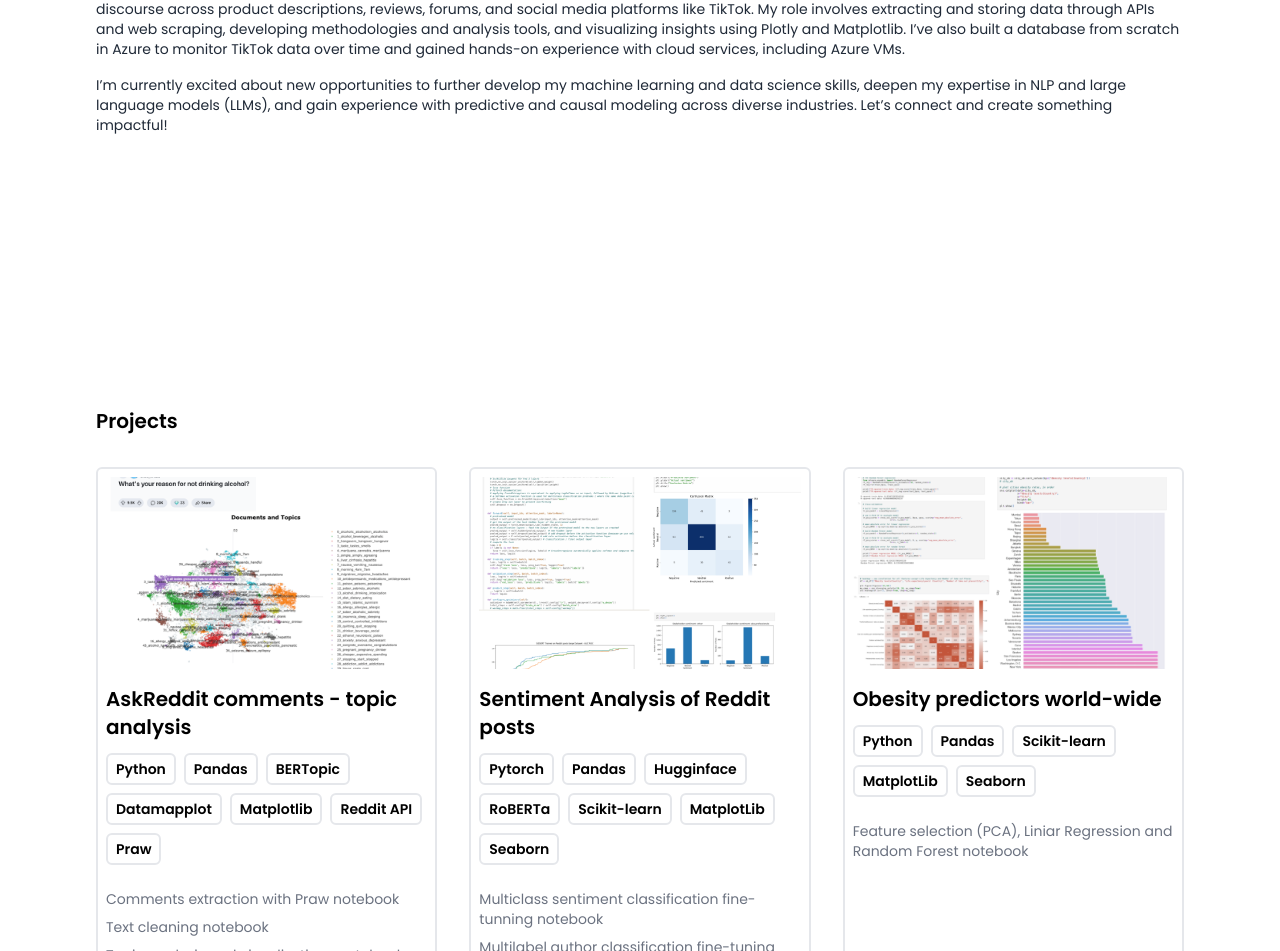
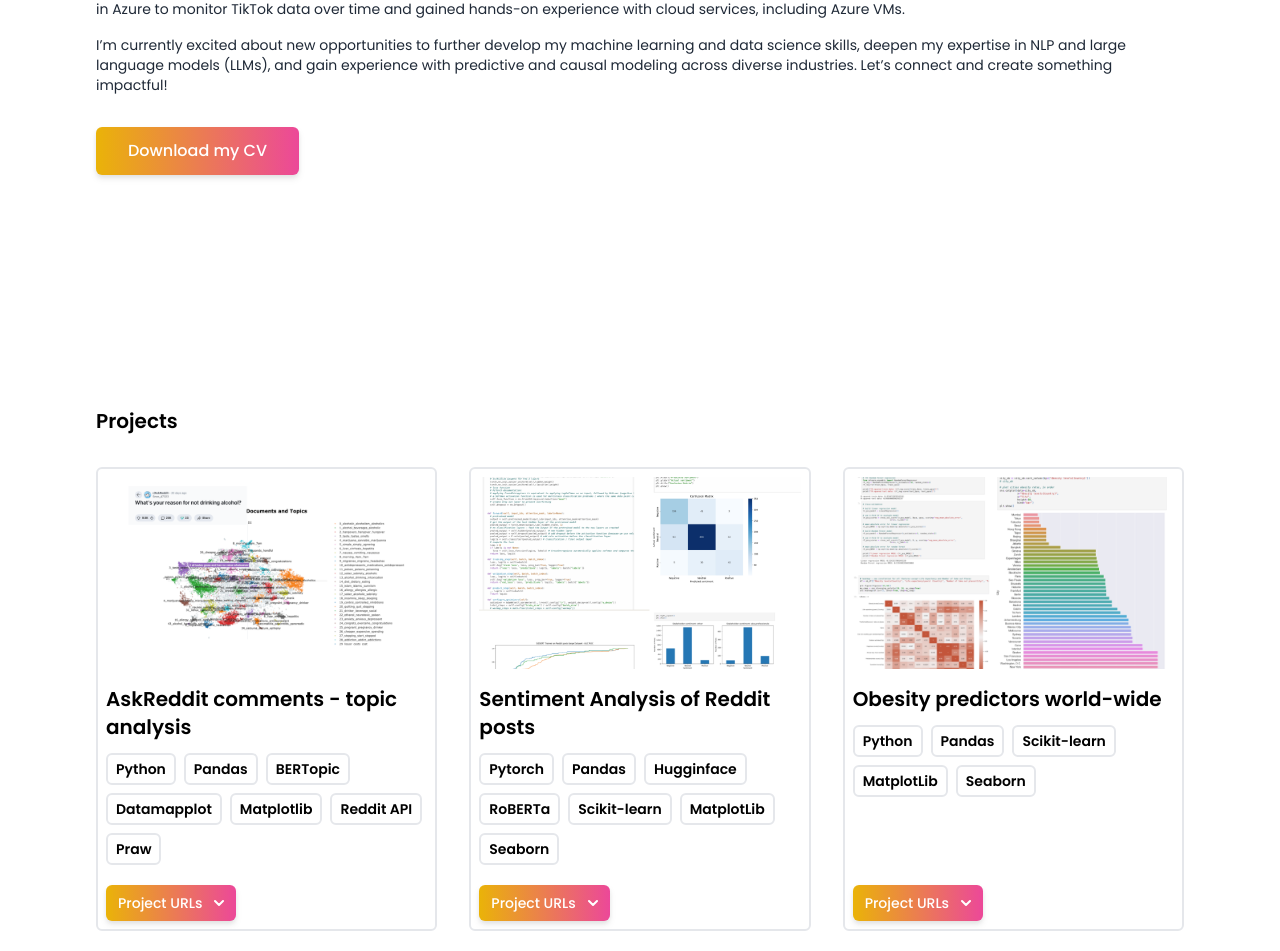
Before and after one commit to andrea-mar/ds-portfolio, a React (Vite) app: page / in a window 1280 px wide. Shown: the part 1281-2232 px from the top of the page. Built offline with nearby package versions, Linux system fonts and the light colour scheme.

Commit message:
modified portfolio item links

```diff
--- a/src/components/About.jsx
+++ b/src/components/About.jsx
@@ -11,8 +11,16 @@ function About(){
                 <p>I began my career in psychology and behavior analysis, spending 15 years working in behavioral therapy with children with special needs. Along the way, I discovered a passion for programming and problem-solving, which inspired me to transition into computing, data science, and artificial intelligence. Five years ago, I began teaching myself C and Python, diving into web development, game creation, and AI. My love for learning also led me to teach coding to the children I worked with, starting an afterschool club in 2021 where I taught students—from both special educational needs (SEN) and mainstream backgrounds—how to code their own games using Scratch, Python (Turtle, Pygame), and more.</p>
                 <p>In January 2024, I earned my MSc in Data Science from Birkbeck College with distinction. My thesis focused on fine-tuning BERT-based models for three-class sentiment analysis of Reddit posts discussing behavior therapy. I also built classification models to identify key stakeholders (parents, therapists, SEN professionals, general public), combining my passion for NLP and my desire to understand the online discourse surrounding my previous work. This project was a fascinating deep dive into how language models have evolved, from simple bag-of-words approaches to the sophisticated capabilities of modern generative AI.</p>
                 <p>Since then, I’ve been working as a Junior Data Scientist at Freemavens, where I’ve continued developing my expertise in NLP. I’ve worked on analyzing online discourse across product descriptions, reviews, forums, and social media platforms like TikTok. My role involves extracting and storing data through APIs and web scraping, developing methodologies and analysis tools, and visualizing insights using Plotly and Matplotlib. I’ve also built a database from scratch in Azure to monitor TikTok data over time and gained hands-on experience with cloud services, including Azure VMs.</p>
-                <p>I’m currently excited about new opportunities to further develop my machine learning and data science skills, deepen my expertise in NLP and large language models (LLMs), and gain experience with predictive and causal modeling across diverse industries. Let’s connect and create something impactful!</p>
+                <p className="pb-4">I’m currently excited about new opportunities to further develop my machine learning and data science skills, deepen my expertise in NLP and large language models (LLMs), and gain experience with predictive and causal modeling across diverse industries. Let’s connect and create something impactful!</p>
+                <a
+                    href="https://drive.google.com/file/d/1GLYMWgTv2ldY3FABZNTSys_k5ac_JhJ4/view?usp=sharing"
+                    target="_blank"
+                    className="text-center inline-block px-8 py-3 w-max text-base font-medium rounded-md text-white bg-gradient-to-r from-yellow-500 to-pink-500 drop-shadow-md active:drop-shadow-none"
+                >
+                    Download my CV
+                </a>
             </div>
+
         </div>
     )
 }
--- a/src/components/Portfolio.jsx
+++ b/src/components/Portfolio.jsx
@@ -1,29 +1,25 @@
 import React from "react";
 import portfolio from "../data/portfolio";
-import PortfolioItem from './PortfolioItem';
+import PortfolioItem from "./PortfolioItem";
 
-
-
-function Portfolio(){
-    return(
+function Portfolio() {
+    return (
         <div id="portfolio" className="flex flex-col min-h-screen p-20 mx-4">
             <p className="text-xl font-semibold mb-8 mt-2 text-left">Projects</p>
 
             <div className="grid grid-cols-1 md:grid-cols-2 lg:grid-cols-3 gap-8">
-                {portfolio.map(project =>
-                (
+                {portfolio.map((project, index) => (
                     <PortfolioItem
+                        key={index} // Add a unique key for each item
                         imgUrl={project.imgUrl}
                         title={project.title}
                         stack={project.stack}
                         links={project.links}
                     />
-
                 ))}
-
             </div>
         </div>
-    )
+    );
 }
 
 export default Portfolio;
--- a/src/components/PortfolioItem.jsx
+++ b/src/components/PortfolioItem.jsx
@@ -1,29 +1,107 @@
-import React from "react";
+import React, { useState, useRef, useEffect } from "react";
 
-function PortfolioItem({title, imgUrl, stack, link, links}){
-    return(
-        <div className="border-2 border-grey-800 rounded-md overflow-hidden p-2">
+function PortfolioItem({ title, imgUrl, stack, links }) {
+    const [isDropdownOpen, setIsDropdownOpen] = useState(false);
+    const dropdownRef = useRef(null);
+    const buttonRef = useRef(null);
+
+    const toggleDropdown = () => {
+        setIsDropdownOpen(!isDropdownOpen);
+    };
+
+    useEffect(() => {
+        const handleClickOutside = (event) => {
+            if (dropdownRef.current &&
+                !dropdownRef.current.contains(event.target) &&
+                !buttonRef.current.contains(event.target)) {
+                setIsDropdownOpen(false);
+            }
+        };
+
+        const handleScroll = () => {
+            if (isDropdownOpen) {
+                setIsDropdownOpen(false);
+            }
+        };
+
+        document.addEventListener('mousedown', handleClickOutside);
+        window.addEventListener('scroll', handleScroll, true);
+
+        return () => {
+            document.removeEventListener('mousedown', handleClickOutside);
+            window.removeEventListener('scroll', handleScroll, true);
+        };
+    }, [isDropdownOpen]);
+
+    return (
+        <div className="border-2 border-grey-800 rounded-md overflow-hidden p-2 pb-10 relative">
             <img
                 src={imgUrl}
-                alt='portfolio project'
+                alt="portfolio project"
                 className="w-full h-36 md:h-48 object-cover cursor-pointer"
             />
-            <div>
-                <h3 className="text-lg md:text-xl mb-2 md:mb-3 font-semibold pt-4">{title}</h3>
+            <div className="pb-6">
+                <h3 className="text-lg md:text-xl mb-2 md:mb-3 font-semibold pt-4">
+                    {title}
+                </h3>
                 <p className="flex flex-wrap gap-2 flex-row items-center justify-start text-xs md:text-sm">
-                    {stack.map(item => (
-                        <span className="inline-block px-2 py-1 font-semibold border-2 border-grey-800 rounded-md">
+                    {stack.map((item, index) => (
+                        <span
+                            key={index}
+                            className="inline-block px-2 py-1 font-semibold border-2 border-grey-800 rounded-md"
+                        >
                             {item}
                         </span>
                     ))}
                 </p>
+            </div>
+            <div className="absolute bottom-2 left-2">
+                <div className="relative pt-6">
+                    <button
+                        ref={buttonRef}
+                        onClick={toggleDropdown}
+                        className="inline-flex items-center px-3 py-2 w-max text-xs md:text-sm font-medium rounded-md text-white bg-gradient-to-r from-yellow-500 to-pink-500 drop-shadow-md active:drop-shadow-none"
+                    >
+                        Project URLs
+                        <svg
+                            className={`w-2.5 h-2.5 ms-3 transform transition-transform duration-200 ${isDropdownOpen ? 'rotate-180' : ''}`}
+                            aria-hidden="true"
+                            xmlns="http://www.w3.org/2000/svg"
+                            fill="none"
+                            viewBox="0 0 10 6"
+                        >
+                            <path
+                                stroke="currentColor"
+                                strokeLinecap="round"
+                                strokeLinejoin="round"
+                                strokeWidth="2"
+                                d="m1 1 4 4 4-4"
+                            />
+                        </svg>
+                    </button>
+                </div>
+            </div>
 
-                <ul className="flex flex-wrap gap-2 flex-row items-center justify-start text-xs md:text-sm pt-6">
+            {isDropdownOpen && (
+                <div
+                    ref={dropdownRef}
+                    className="fixed transform -translate-y-full mt-2 w-56 bg-white dark:bg-gray-800 border border-gray-200 dark:border-gray-700 rounded-md shadow-lg z-50"
+                    style={{
+                        left: buttonRef.current?.getBoundingClientRect().left,
+                        top: buttonRef.current?.getBoundingClientRect().top
+                    }}
+                >
+                    <ul>
                         {links.map((link, index) => (
-                        <li key={index}>
-                            <a href={Object.values(link)}
+                            <li
+                                key={index}
+                                className="text-xs md:text-sm px-3 py-2 hover:bg-gray-100 dark:hover:bg-gray-700 cursor-pointer"
+                            >
+                                <a
+                                    href={Object.values(link)}
                                     target="_blank"
-                                class="text-gray-500 hover:text-gray-800 dark:hover:text-white dark:text-gray-400"
+                                    rel="noopener noreferrer"
+                                    className="text-gray-700 hover:text-gray-900 dark:text-gray-300 dark:hover:text-white"
                                 >
                                     {Object.keys(link)}
                                 </a>
@@ -31,8 +109,9 @@ function PortfolioItem({title, imgUrl, stack, link, links}){
                         ))}
                     </ul>
                 </div>
+            )}
         </div>
-    )
+    );
 }
 
 export default PortfolioItem;
--- a/src/data/portfolio.js
+++ b/src/data/portfolio.js
@@ -5,8 +5,8 @@ export default [
         stack:['Python', 'Pandas', 'BERTopic', 'Datamapplot', 'Matplotlib', 'Reddit API', 'Praw'],
         link: '',
         links: [
-                {'Comments extraction with Praw notebook': 'https://github.com/andrea-mar/askreddit_topicanalysis/blob/main/3_bertopic_askreddit_comments.ipynb'},
-                {'Text cleaning notebook': 'https://github.com/andrea-mar/askreddit_topicanalysis/blob/main/3_bertopic_askreddit_comments.ipynb'},
+                {'Comments extraction with Praw notebook': 'https://github.com/andrea-mar/askreddit_topicanalysis/blob/main/1_get_redditpost_comments.ipynb'},
+                {'Text cleaning notebook': 'https://github.com/andrea-mar/askreddit_topicanalysis/blob/main/2_reddit_comments_text_clean.ipynb'},
                 {'Topic analysis and visualizations notebook': 'https://github.com/andrea-mar/askreddit_topicanalysis/blob/main/3_bertopic_askreddit_comments.ipynb'}
             ]
 
```
Also changed, not shown: public/assets/askreddit_not_drinking_alcohol.png. Lines whose indentation alone changed are shown as unchanged.
